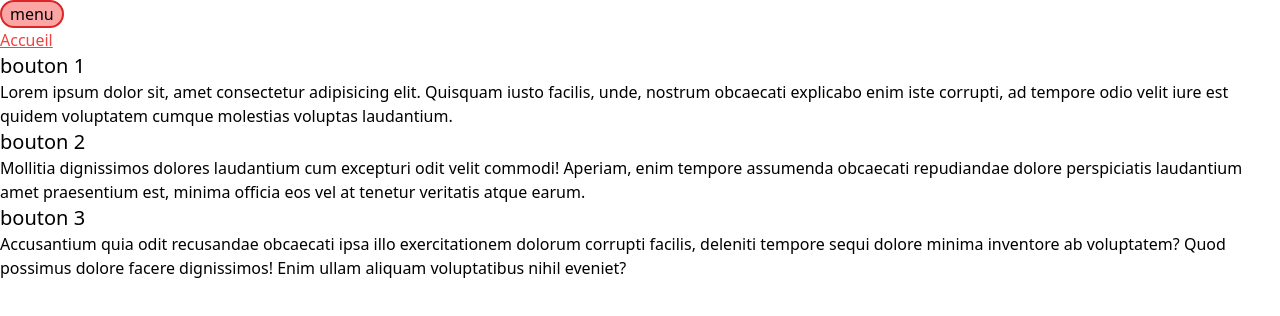
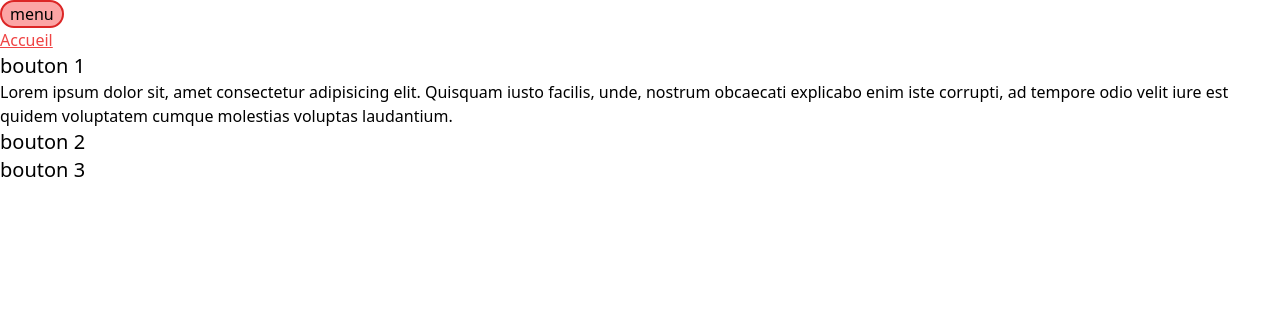
Before and after one commit to MMI-SAE-203/r213-2024-pracht-tp1-AxelDutrieux, a Vue app: page /accordeon in a window 1280 px wide. Shown: the top 316 px of the page. Built offline with nearby package versions, Linux system fonts and the light colour scheme.

Commit message:
accordeon-2

```diff
--- a/src/pages/accordeon.vue
+++ b/src/pages/accordeon.vue
@@ -1,18 +1,21 @@
-<script setup lang="ts">
-//
+<script
+setup lang="ts"
+>
+import { ref } from 'vue'
+const sectionOpen = ref(1)
 </script>
 
 <template>
   <section>
-    <button class="text-xl">bouton 1</button>
-    <p>Lorem ipsum dolor sit, amet consectetur adipisicing elit. Quisquam iusto facilis, unde, nostrum obcaecati explicabo enim iste corrupti, ad tempore odio velit iure est quidem voluptatem cumque molestias voluptas laudantium.</p>
+    <button class="text-xl" @pointerdown="sectionOpen=1">bouton 1</button>
+    <p v-show="sectionOpen===1">Lorem ipsum dolor sit, amet consectetur adipisicing elit. Quisquam iusto facilis, unde, nostrum obcaecati explicabo enim iste corrupti, ad tempore odio velit iure est quidem voluptatem cumque molestias voluptas laudantium.</p>
   </section>
   <section>
-    <button class="text-xl">bouton 2</button>
-    <p>Mollitia dignissimos dolores laudantium cum excepturi odit velit commodi! Aperiam, enim tempore assumenda obcaecati repudiandae dolore perspiciatis laudantium amet praesentium est, minima officia eos vel at tenetur veritatis atque earum.</p>
+    <button class="text-xl" @pointerdown="sectionOpen=2">bouton 2</button>
+    <p v-show="sectionOpen===2">Mollitia dignissimos dolores laudantium cum excepturi odit velit commodi! Aperiam, enim tempore assumenda obcaecati repudiandae dolore perspiciatis laudantium amet praesentium est, minima officia eos vel at tenetur veritatis atque earum.</p>
   </section>
   <section>
-    <button class="text-xl">bouton 3</button>
-    <p>Accusantium quia odit recusandae obcaecati ipsa illo exercitationem dolorum corrupti facilis, deleniti tempore sequi dolore minima inventore ab voluptatem? Quod possimus dolore facere dignissimos! Enim ullam aliquam voluptatibus nihil eveniet?</p>
+    <button class="text-xl" @pointerdown="sectionOpen=3">bouton 3</button>
+    <p v-show="sectionOpen===3">Accusantium quia odit recusandae obcaecati ipsa illo exercitationem dolorum corrupti facilis, deleniti tempore sequi dolore minima inventore ab voluptatem? Quod possimus dolore facere dignissimos! Enim ullam aliquam voluptatibus nihil eveniet?</p>
   </section>
 </template>
```
